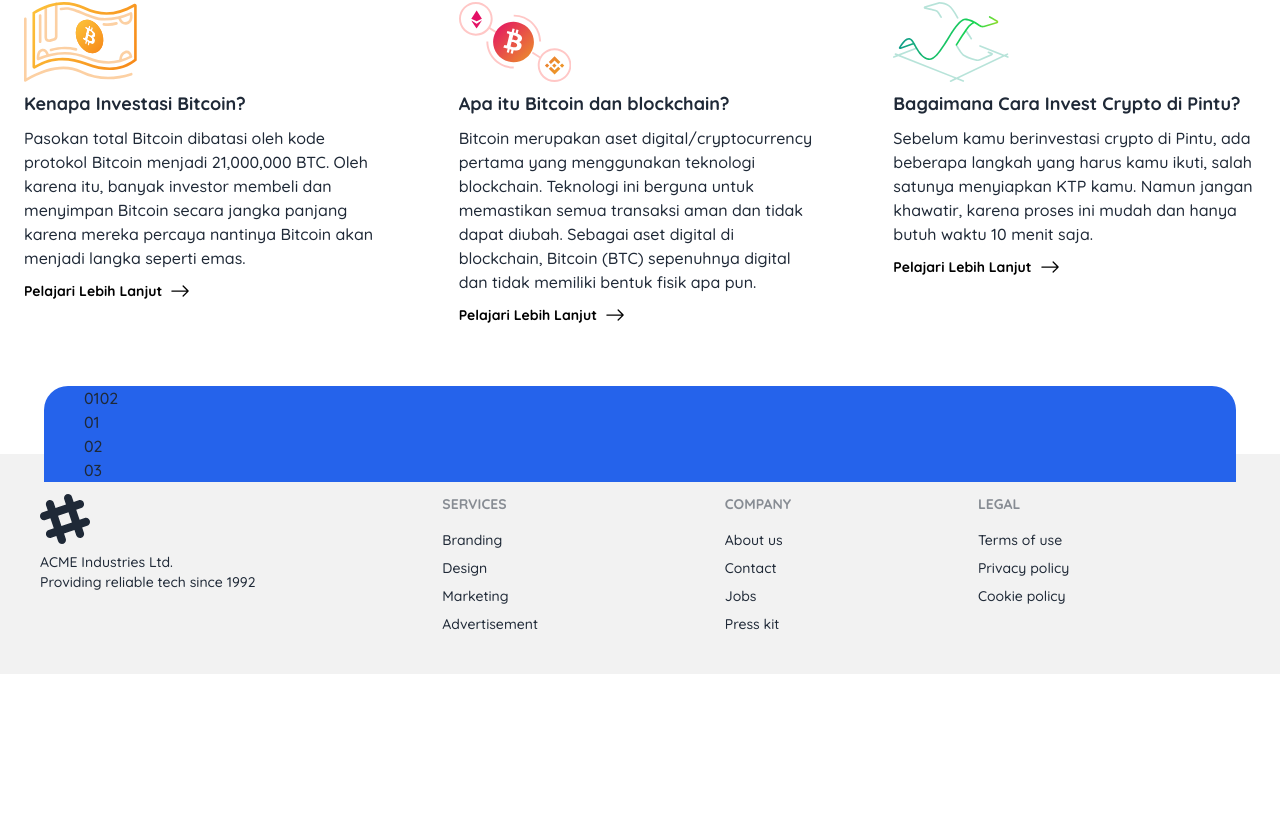
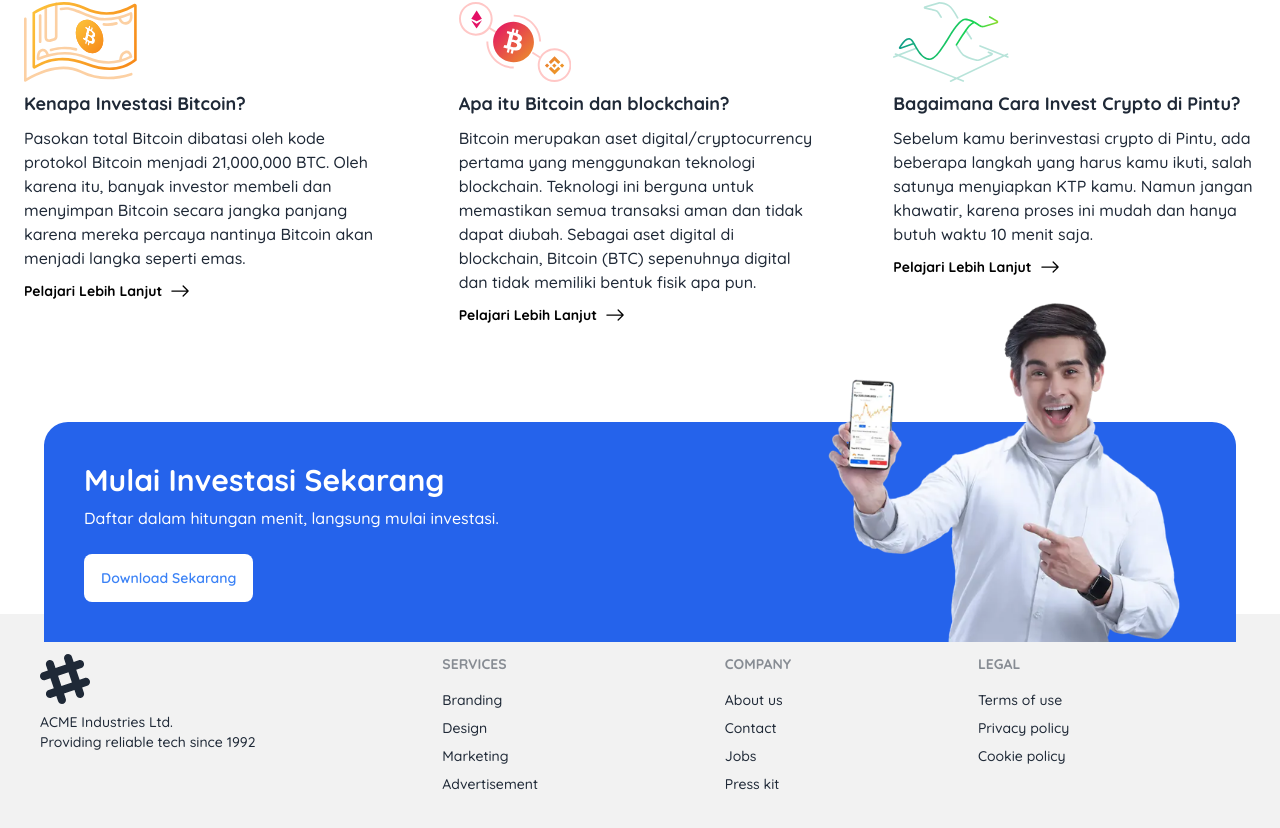
Before and after one commit to radenmasabdul/CryptoApp, a React (Vite) app: page / in a window 1280 px wide. Shown: the part 827-1655 px from the top of the page. Before the commit the page ends 1501 px from the top, so only its background shows below. Built offline with nearby package versions, Linux system fonts and the light colour scheme.

Commit message:
update footer

```diff
--- a/src/App.jsx
+++ b/src/App.jsx
@@ -17,7 +17,9 @@
       <ContentList />
       <CryptoList />
       <UpFooter />
-      <Footer />
+      <div className="pt-40">
+        <Footer />
+      </div>
     </>
   );
 };
--- a/src/components/Footer.jsx
+++ b/src/components/Footer.jsx
@@ -1,19 +1,34 @@
 import React from "react";
+
+import Brand from "../assets/brand-ambassador.png";
 
 const Footer = () => {
   return (
     <>
       <div className="relative">
-        <main className="bg-blue-600 mx-10 rounded-t-3xl absolute bottom-48 inset-x-1">
+        <main className="bg-blue-600 mx-10 rounded-t-3xl absolute bottom-48 inset-x-1 h-full">
           <div className="mx-10">
-            <div className="grid grid-flow-col auto-cols-max">
-              <div>01</div>
-              <div>02</div>
-            </div>
-            <div className="grid grid-flow-row auto-rows-max">
-              <div>01</div>
-              <div>02</div>
-              <div>03</div>
+            <div className="grid grid-cols-2">
+              <div class="grid grid-flow-row auto-rows-max py-10">
+                <p className="font-bold text-3xl text-white">
+                  Mulai Investasi Sekarang
+                </p>
+                <p className="font-normal text-base text-white pt-2">
+                  Daftar dalam hitungan menit, langsung mulai investasi.
+                </p>
+                <div className="py-6">
+                  <button className="btn btn-ghost capitalize text-blue-500 bg-white hover:bg-white">
+                    Download Sekarang
+                  </button>
+                </div>
+              </div>
+              <div className="flex justify-end">
+                <img
+                  src={Brand}
+                  alt="brand"
+                  className="w-96 absolute bottom-0"
+                />
+              </div>
             </div>
           </div>
         </main>
```
Also changed, not shown: src/assets/brand-ambassador.png (added).
